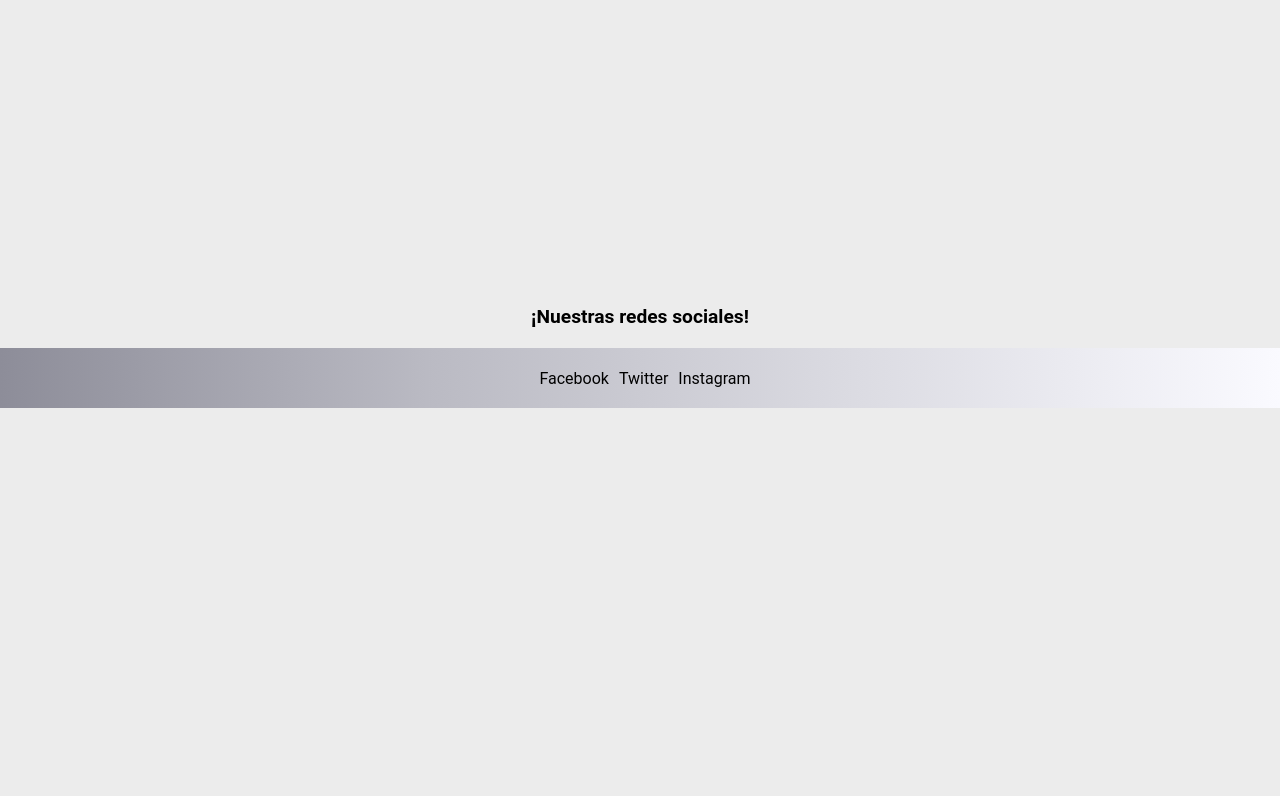
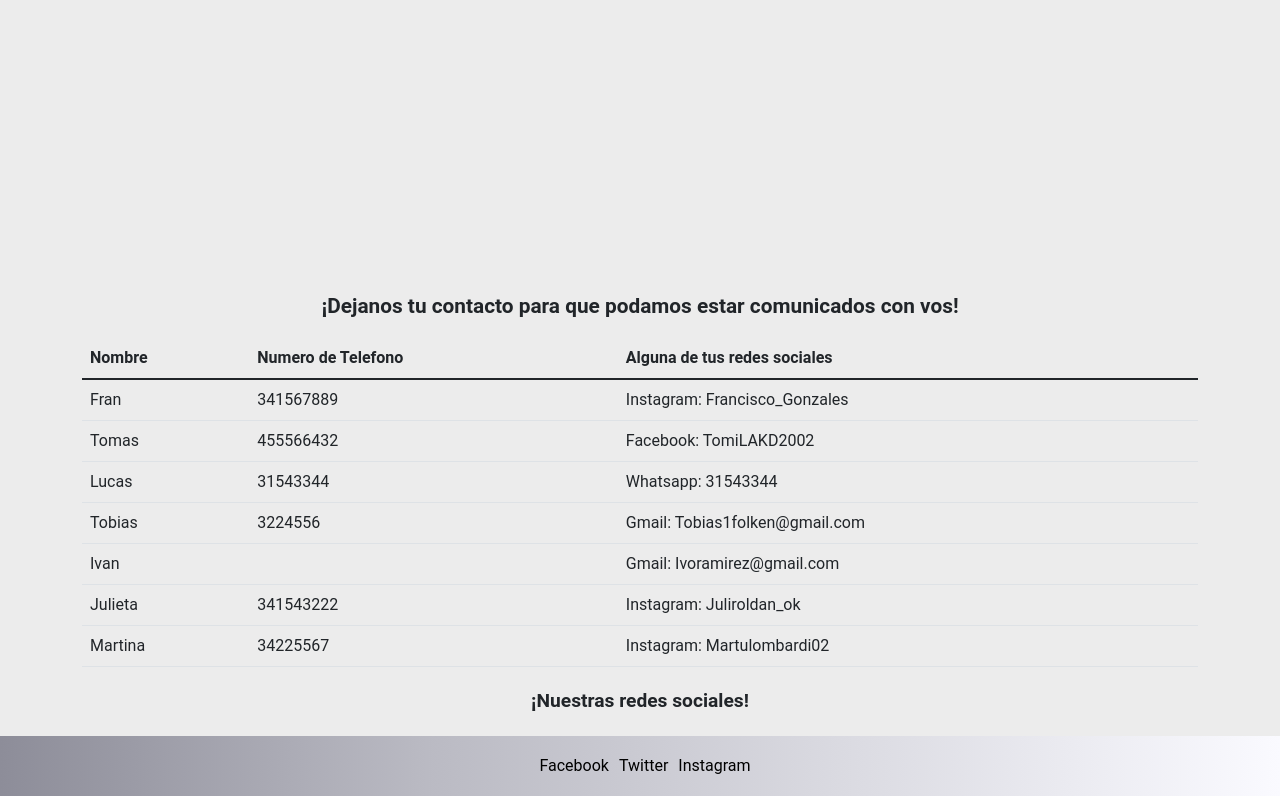
Before and after one commit to FranFacha1/CoderHouse, a plain HTML site: page Contacto.html in a window 1280 px wide. Shown: the part 611-1407 px from the top of the page. Before the commit the page ends 1019 px from the top, so only its background shows below. Drawn offline with nearby package versions, Linux system fonts and the light colour scheme.

Commit message:
Puse la misma tabla en la parte de CONTACTO pero para que nos dejen sus contacto

```diff
--- a/Contacto.html
+++ b/Contacto.html
@@ -1,6 +1,8 @@
 <!DOCTYPE html>
 <html lang="en">
 <head>
+    <link href="https://cdn.jsdelivr.net/npm/bootstrap@5.1.3/dist/css/bootstrap.min.css" rel="stylesheet" integrity="sha384-1BmE4kWBq78iYhFldvKuhfTAU6auU8tT94WrHftjDbrCEXSU1oBoqyl2QvZ6jIW3" crossorigin="anonymous">
+    <script src="https://cdn.jsdelivr.net/npm/bootstrap@5.1.3/dist/js/bootstrap.bundle.min.js" integrity="sha384-ka7Sk0Gln4gmtz2MlQnikT1wXgYsOg+OMhuP+IlRH9sENBO0LRn5q+8nbTov4+1p" crossorigin="anonymous"></script>
     <link rel="stylesheet" href="css/style.css">
     <link rel="icon" href="imagenes/icono-nike.jpg">
     <meta charset="UTF-8">
@@ -40,6 +42,66 @@
             </div>
         </main>
 
+        <div class="register">
+            <p>¡Dejanos tu contacto para que podamos estar comunicados con vos!</p>
+        </div>
+        <section class="container">
+            <table class="table">
+                <thead>
+                    <tr>
+                        <th>Nombre</th>
+                        <th>Numero de Telefono</th>
+                        <th>Alguna de tus redes sociales</th>
+                    </tr>
+                </thead>
+                <tbody>
+                    <tr>
+                        <td>Fran</td>
+                        <td>341567889</td>
+                        <td>Instagram: Francisco_Gonzales</td>
+                    </tr>
+
+                    <tr>
+                        <td>Tomas</td>
+                        <td>455566432</td>
+                        <td>Facebook: TomiLAKD2002</td>
+                    </tr>
+
+                    <tr>
+                        <td>Lucas</td>
+                        <td>31543344</td>
+                        <td>Whatsapp: 31543344</td>
+                    </tr>
+
+                    <tr>
+                        <td>Tobias</td>
+                        <td>3224556</td>
+                        <td>Gmail: Tobias1folken@gmail.com</td>
+
+                    </tr>
+
+                    <tr>
+                        <td>Ivan</td>
+                        <td></td>
+                        <td>Gmail: Ivoramirez@gmail.com</td>
+                    </tr>
+
+                    <tr>
+                        <td>Julieta</td>
+                        <td>341543222</td>
+                        <td>Instagram: Juliroldan_ok</td>
+                    </tr>
+
+                    <tr>
+                        <td>Martina</td>
+                        <td>34225567</td>
+                        <td>Instagram: Martulombardi02</td>
+                    </tr>
+                </tbody>
+            </table>
+        </section>
+
+
     </div>
 
     <footer>
```
